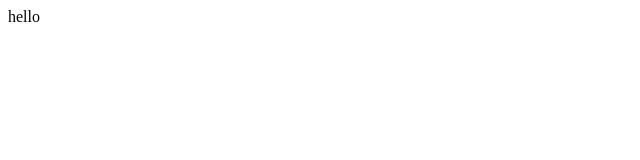
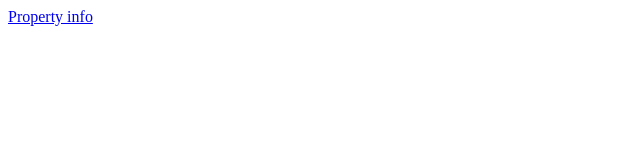
Before and after one commit to POHAIDA/kontent.ai-gatsby, a Gatsby site: page / in a window 1280 px wide. Shown: the whole page, without its empty margins (0-640 px from the left). Built offline with nearby package versions, Linux system fonts and the light colour scheme; Gatsby itself is replaced by a stand-in of ours.

Commit message:
new commit

```diff
--- a/src/pages/index.js
+++ b/src/pages/index.js
@@ -1,9 +1,10 @@
 import React from 'react'
+import { Link } from 'gatsby'
 const index = () => {
 
   return (
     <div>
-      hello
+      <Link to='/mayo'>Property info</Link>
     </div>
   )
 }
```
